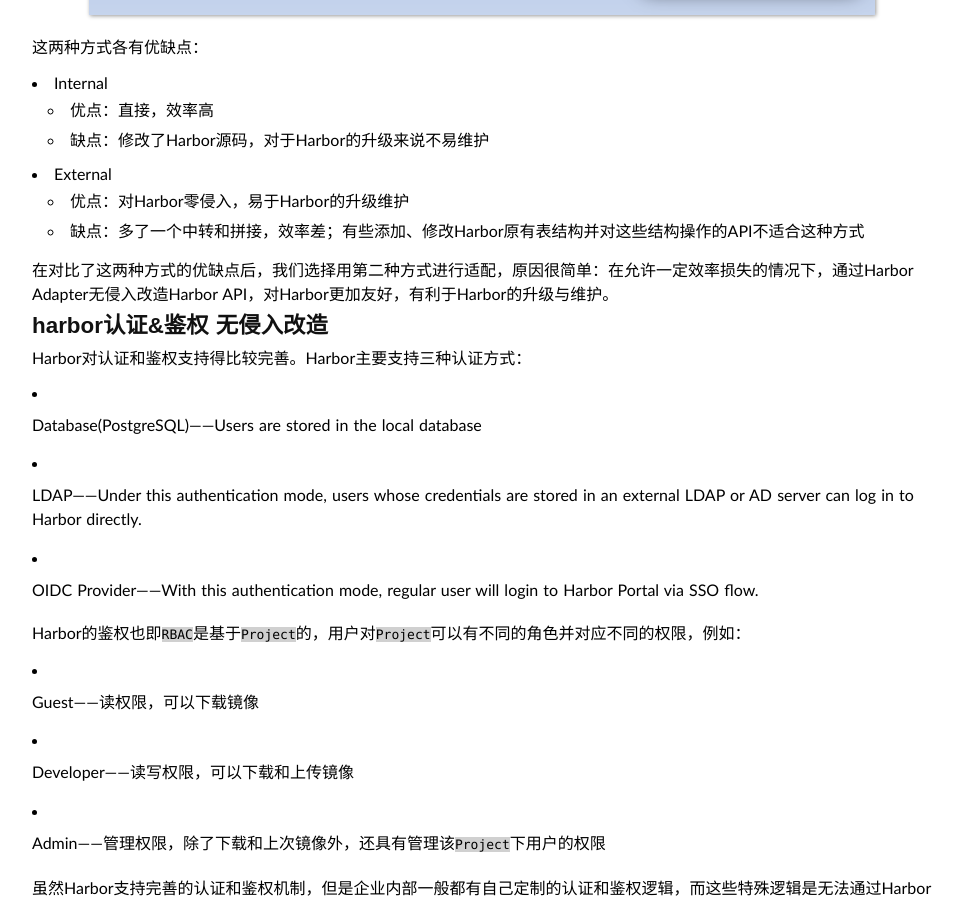
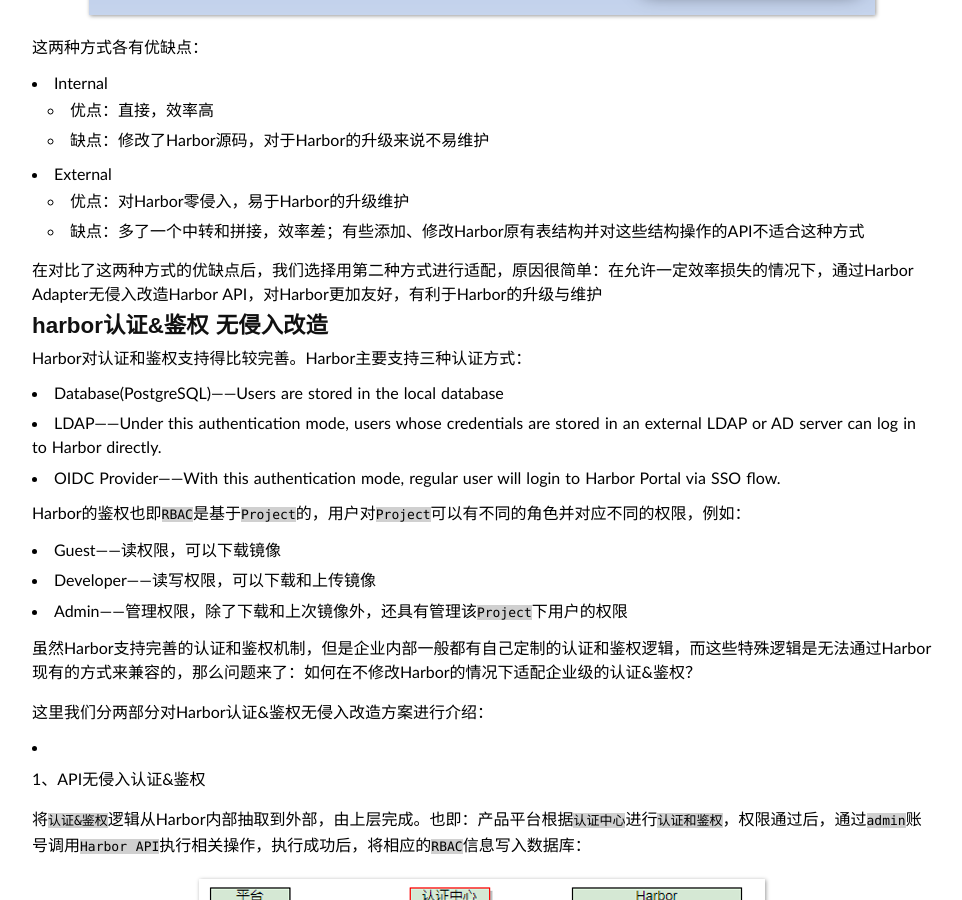
Before and after one commit to duyanghao/duyanghao.github.io, a Jekyll site: the page built from _posts/2019-9-16-harbor企业级实践.md, in a window 1280 px wide and 900 px high, scrolled down 1655 px. Shown: the whole window, without its empty margins (158-1120 px from the left). Built offline with Jekyll 4.4.1, drawn with Linux system fonts in a browser that asks for light colours; some web fonts are replaced; comment, search, counter and statistics services are not loaded.

```diff
--- a/_posts/2019-9-16-harbor企业级实践.md
+++ b/_posts/2019-9-16-harbor企业级实践.md
@@ -13,7 +13,7 @@ excerpt: 腾讯企业云中心使用Harbor作为统一的镜像仓库管理组
 
 ## harbor介绍
 
-Harbor是目前最流行的开源企业级镜像仓库解决方案。除了原生支持镜像仓库，chart仓库；还支持一些企业用户所迫切需要的一些功能，例如：图形用户界面、完善的认证和鉴权机制、镜像复制、镜像病毒扫描、镜像删除与垃圾回收机制以及RESTFUL API接口等。另外，它也易于部署，目前支持两种部署方式：`Docker-Compose`以及`Helm Chart`。
+Harbor是目前最流行的开源企业级镜像仓库解决方案。除了原生支持镜像仓库，chart仓库；还支持一些企业用户所迫切需要的一些功能，例如：图形用户界面、完善的认证和鉴权机制、镜像复制、镜像病毒扫描、镜像删除与垃圾回收机制以及RESTFUL API接口等。另外，它也易于部署，目前支持两种部署方式：`Docker-Compose`以及`Helm Chart`
 
 ![](/public/img/harbor/harbor-feature.png)
 
@@ -38,24 +38,20 @@ Harbor支持丰富的RESTFUL API接口。企业平台可以调用这些API完成
   * 优点：对Harbor零侵入，易于Harbor的升级维护
   * 缺点：多了一个中转和拼接，效率差；有些添加、修改Harbor原有表结构并对这些结构操作的API不适合这种方式
 
-在对比了这两种方式的优缺点后，我们选择用第二种方式进行适配，原因很简单：在允许一定效率损失的情况下，通过Harbor Adapter无侵入改造Harbor API，对Harbor更加友好，有利于Harbor的升级与维护。
+在对比了这两种方式的优缺点后，我们选择用第二种方式进行适配，原因很简单：在允许一定效率损失的情况下，通过Harbor Adapter无侵入改造Harbor API，对Harbor更加友好，有利于Harbor的升级与维护
 
 ## harbor认证&鉴权 无侵入改造
 
 Harbor对认证和鉴权支持得比较完善。Harbor主要支持三种认证方式：
 
 * Database(PostgreSQL)——Users are stored in the local database
-
 * LDAP——Under this authentication mode, users whose credentials are stored in an external LDAP or AD server can log in to Harbor directly.
-
 * OIDC Provider——With this authentication mode, regular user will login to Harbor Portal via SSO flow.
 
 Harbor的鉴权也即`RBAC`是基于`Project`的，用户对`Project`可以有不同的角色并对应不同的权限，例如：
 
 * Guest——读权限，可以下载镜像
-
 * Developer——读写权限，可以下载和上传镜像
-
 * Admin——管理权限，除了下载和上次镜像外，还具有管理该`Project`下用户的权限
 
 虽然Harbor支持完善的认证和鉴权机制，但是企业内部一般都有自己定制的认证和鉴权逻辑，而这些特殊逻辑是无法通过Harbor现有的方式来兼容的，那么问题来了：如何在不修改Harbor的情况下适配企业级的认证&鉴权？
@@ -85,7 +81,6 @@ Harbor的鉴权也即`RBAC`是基于`Project`的，用户对`Project`可以有
 我们将Harbor组件按照有无状态分为两部分，针对这两部分分别设计高可用策略：
 
 * 无状态组件：可直接将实例数目设置>1来实现高可用
-
 * 有状态组件：需要专门研究高可用方案
 
 ![](/public/img/harbor/harbor-components.png)
@@ -109,13 +104,11 @@ Harbor的鉴权也即`RBAC`是基于`Project`的，用户对`Project`可以有
 * Ceph RBD
 
   * 优点：I/O带宽高，读写延迟低；稳定性好
-
   * 缺点：多读单写，不支持多节点挂载
 
 * Ceph FS
 
   * 优点：多读多写，支持多节点挂载
-
   * 缺点：I/O带宽较低，读写延迟较高，性能较差；稳定性较差
 
 * Ceph RGW
```
